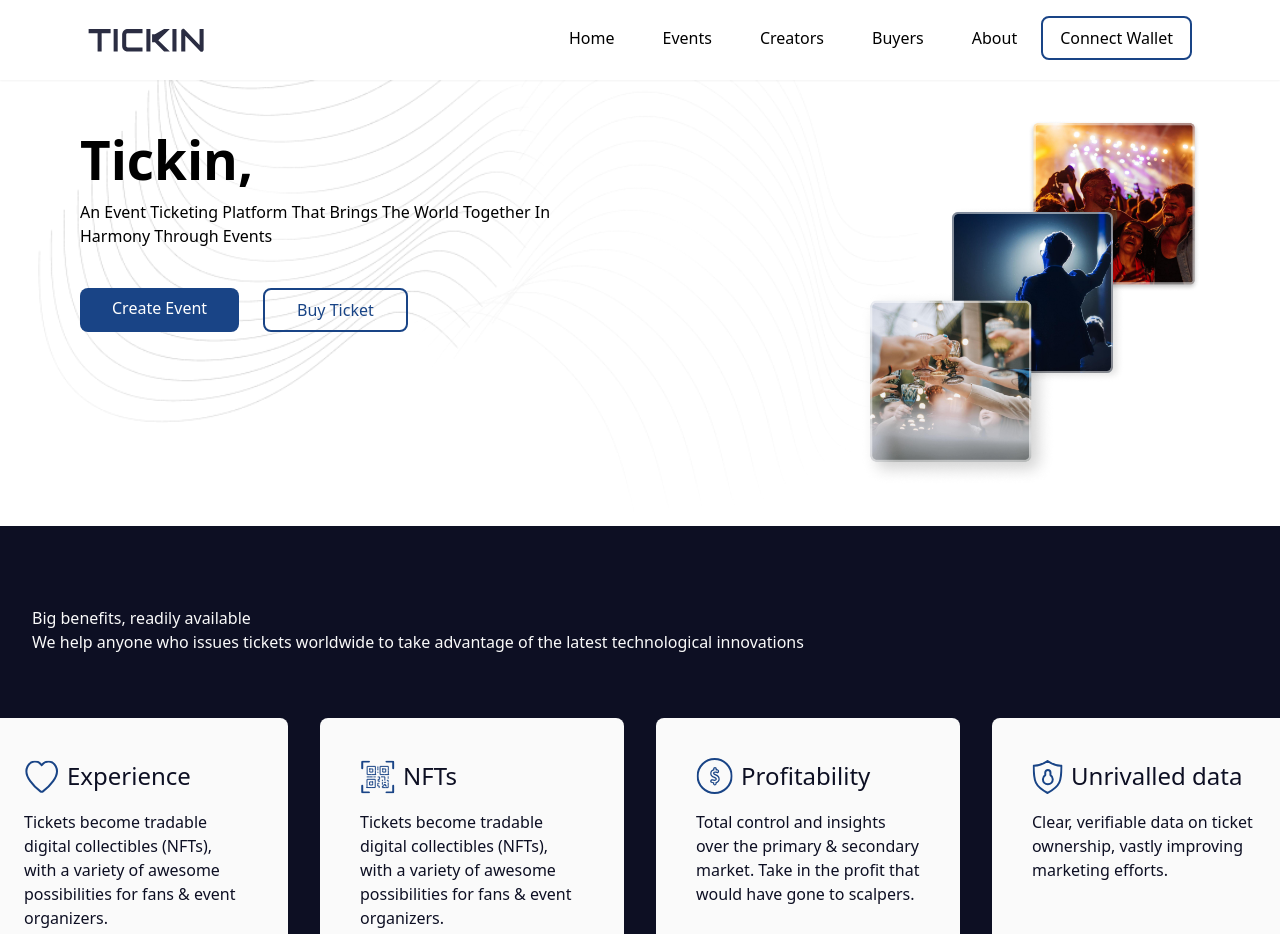
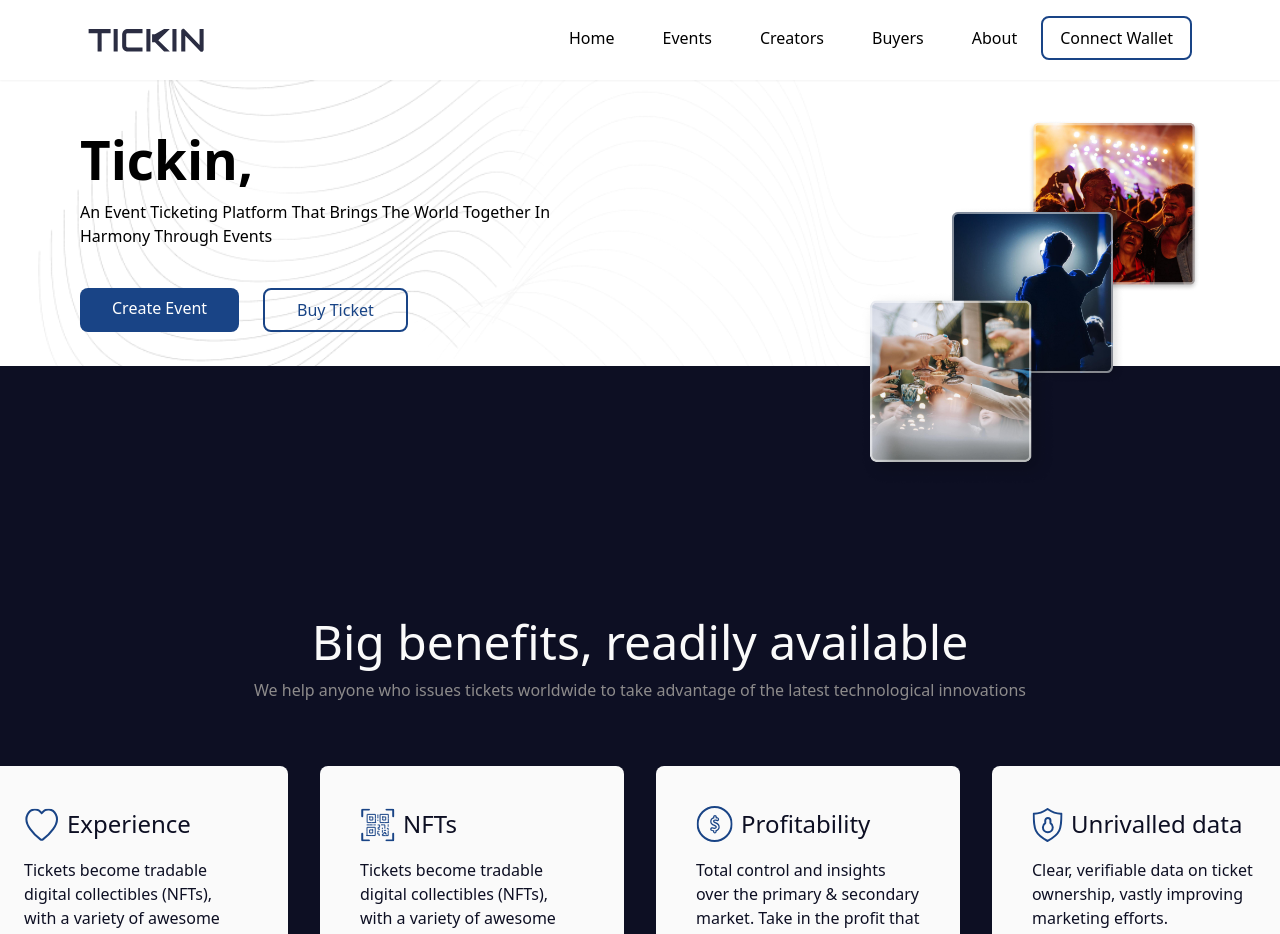
Before and after one commit to BuilldersTrust/tickin, a React (Create React App) app: page / in a window 1280 px wide. Shown: the top 934 px of the page. Built offline with nearby package versions, Linux system fonts and the light colour scheme.

Commit message:
landing page about

```diff
--- a/package.json
+++ b/package.json
@@ -13,6 +13,8 @@
     "@testing-library/jest-dom": "^5.17.0",
     "@testing-library/react": "^13.4.0",
     "@testing-library/user-event": "^13.5.0",
+    "bootstrap": "^5.3.2",
+    "firebase": "^10.7.2",
     "react": "^18.2.0",
     "react-dom": "^18.2.0",
     "react-router-dom": "^6.21.3",
@@ -25,7 +27,8 @@
     "start": "react-scripts start",
     "build": "react-scripts build",
     "test": "react-scripts test",
-    "eject": "react-scripts eject"
+    "eject": "react-scripts eject",
+    "deploy": "firebase deploy --only hosting"
   },
   "eslintConfig": {
     "extends": [
--- a/src/App.js
+++ b/src/App.js
@@ -4,7 +4,6 @@
 import Events from "./pages/Events";
 import Creators from "./pages/Creators";
 import Buyers from "./pages/Buyers";
-import About from "./pages/About";
 import Home from "./pages/Home";
 import ConnectWallet from "./sections/ConnectWallet";
 
@@ -19,7 +18,6 @@
           <Route index element={<Home />} />
           <Route path="events" element={<Events />} />
           <Route path="dashboard" element={<Dashboard />} />
-          <Route path="about" element={<About />} />
           <Route path="creators" element={<Creators />} />
           <Route path="buyers" element={<Buyers />} />
           <Route path="connect-wallet" element={<ConnectWallet />} />
--- a/src/pages/About.scss
+++ /dev/null
@@ -1,14 +0,0 @@
-.about-section {
-  color: var(--white-color);
-  background-color: var(--dark-blue-color);
-  z-index: -1;
-  padding: 5rem 2rem;
-
-  .card-section {
-    display: flex;
-    align-items: center;
-    justify-content: center;
-    gap: 2rem;
-    margin-top: 4rem;
-  }
-}
--- a/src/pages/Home.js
+++ b/src/pages/Home.js
@@ -1,7 +1,7 @@
 import React from 'react'
 import Navbar from "../components/Navbar"
 import Hero from "../sections/HeroHeaderSection";
-import About from "../pages/About";
+import About from "../sections/About";
 import NFT from "../sections/Nft";
 import Footer from "../sections/Footer";
 
--- a/src/pages/About.js
+++ b/src/sections/About.js
@@ -7,10 +7,12 @@
 export default function Benefits() {
   return (
     <div className='about-section'>
-      <div className='main-title'>Big benefits, readily available</div>
+    <div className='text-section'>
+    <div className='main-title'>Big benefits, readily available</div>
       <div className='sub-text'> We help anyone who issues tickets worldwide to take
         advantage of the latest technological innovations</div>
 
+    </div>
       <div className='card-section'>
 
         {about.map((data, index) => {
--- a/src/sections/About.scss
+++ b/src/sections/About.scss
@@ -1,8 +1,22 @@
 .about-section {
   color: var(--white-color);
   background-color: var(--dark-blue-color);
+  padding: 15rem 5rem 10rem 5rem;
+  margin-top: -10rem;
+  .text-section {
+    display: flex;
+    flex-direction: column;
+    align-items: center;
+    justify-content: center;
 
-  padding: 5rem 2rem;
+    .main-title {
+      font-size: 3rem;
+    }
+
+    .sub-text {
+      color: #8d8b8b;
+    }
+  }
 
   .card-section {
     display: flex;
--- /dev/null
+++ b/src/sections/CTA.js
@@ -0,0 +1,7 @@
+import React from 'react'
+
+export default function CTA() {
+  return (
+    <div>CTA</div>
+  )
+}
```
Also changed, not shown: firebase.json (added), 2 other files (tests, documents, lock files or other folders).
